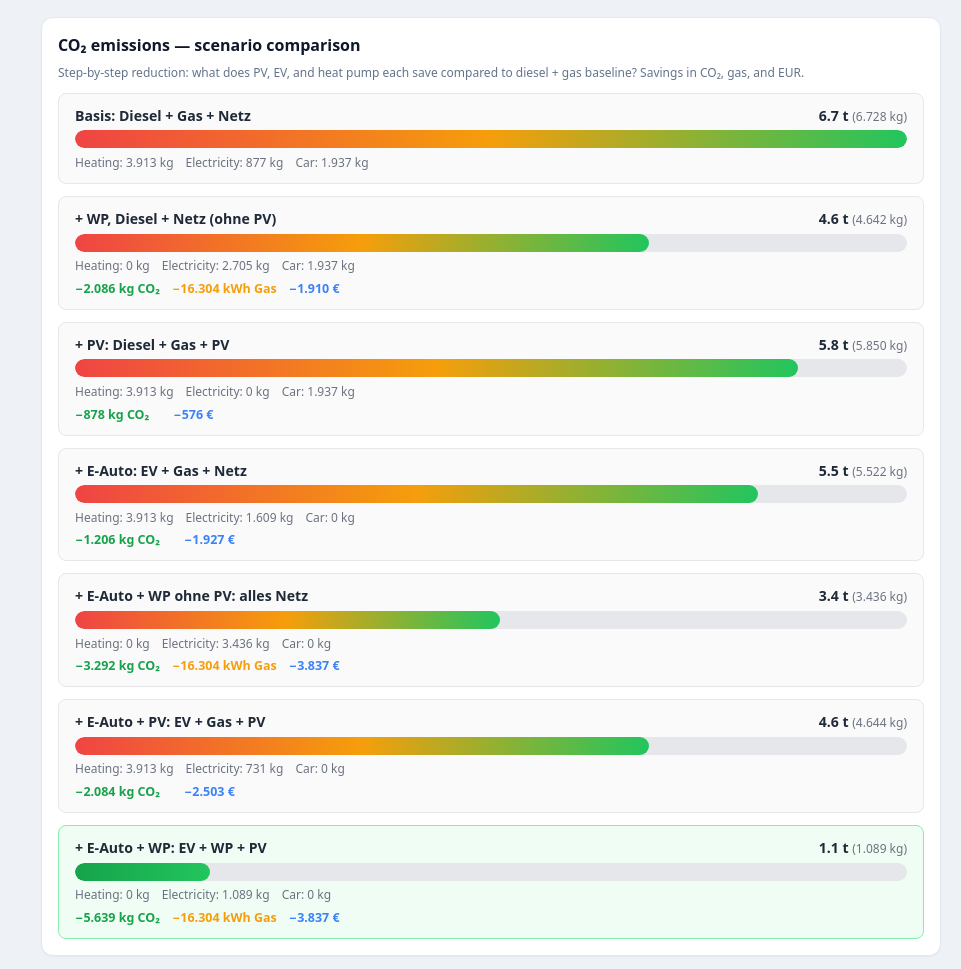
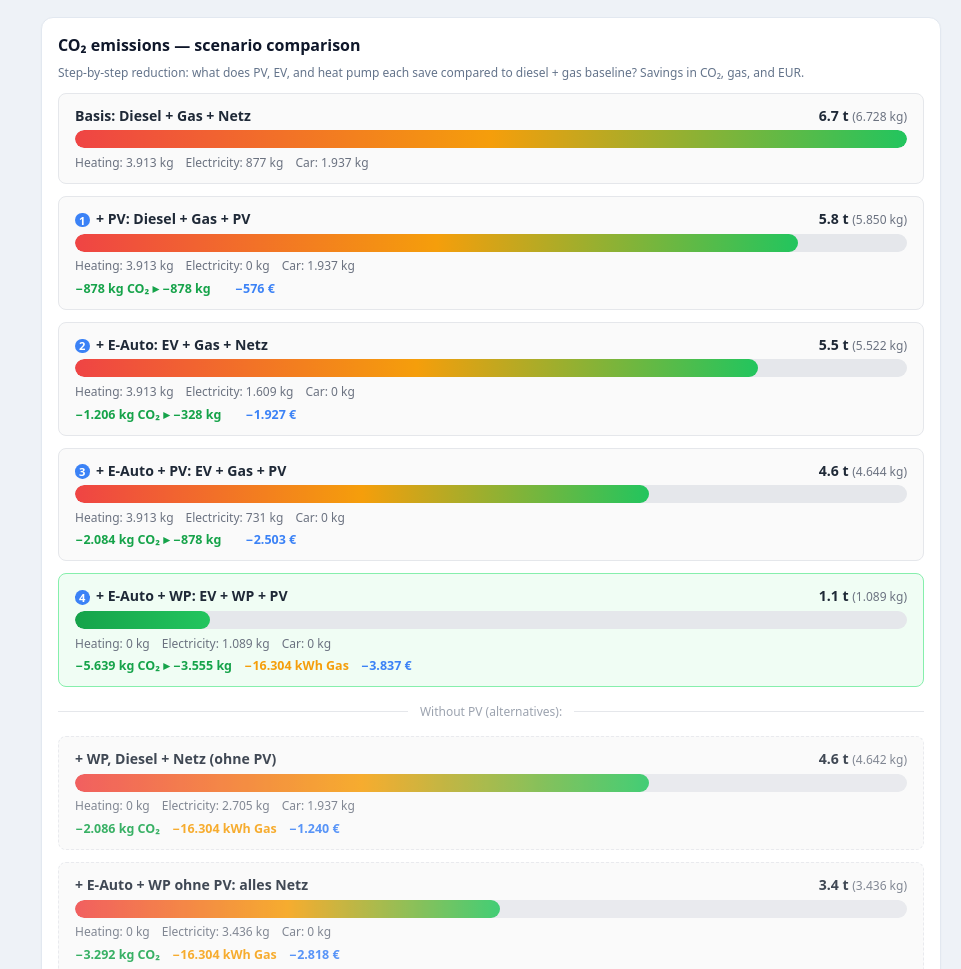
Before and after one commit to jazzmuesli/pvr.jazzmuesli.github.io, a website built with Vite: page index.html in a window 1280 px wide. Shown: the part 6263-7232 px from the top of the page, without its empty margins (319-1280 px from the left). Built offline with nearby package versions, Linux system fonts and the light colour scheme.

Commit message:
fix co2 calculation bugs

```diff
--- a/src/calc/report.ts
+++ b/src/calc/report.ts
@@ -968,12 +968,21 @@ function computeCo2Analysis(
     0,
     0,
   );
-  // Money saved vs. baseline: diesel→EV + gas→heat-pump savings. Note the
-  // heat-pump/EV running costs used here already reflect the current tariff;
-  // without PV they are marginally higher, but the opportunity module's
-  // coverage-adjusted price is the best per-scenario estimate available.
+  // Money saved vs. baseline: diesel→EV + gas→heat-pump savings. Without PV the
+  // HP and EV run 100% on grid electricity at the full tariff, so we must NOT
+  // use the PV-adjusted opportunity costs (which already credit self-consumption).
+  // The EV cost includes maintenance/tax/insurance — only the electricity part changes.
+  const evWpNoPvHpCostEUR = (hpKWh * importCtPerKWh) / 100;
+  const evWpNoPvElectricityCostEUR = evEnabled ? (evKWh * importCtPerKWh) / 100 : 0;
+  // Non-electricity EV cost: maintenance + vehicle tax + insurance (unchanged regardless of PV).
+  const evNonElectricityCostEUR = evEnabled
+    ? (annualKm * p.car.evMaintenanceCtPerKm) / 100 +
+      p.car.evVehicleTaxEUR +
+      p.car.evOtherNebenkostenEUR
+    : 0;
+  const evWpNoPvEvFullCostEUR = evWpNoPvElectricityCostEUR + evNonElectricityCostEUR;
   evWpNoPv.savedEUR = Math.round(
-    (dieselCostEUR - evCostEUR) + (gasHeatCostEUR - hpHeatCostEUR),
+    (dieselCostEUR - evWpNoPvEvFullCostEUR) + (gasHeatCostEUR - evWpNoPvHpCostEUR),
   );
 
   // --- Scenario 7: + WP but diesel car + grid (no PV, no EV) ----------------
@@ -991,7 +1000,9 @@ function computeCo2Analysis(
     0,
   );
   // Money saved vs. baseline: only the gas→heat-pump saving (car unchanged).
-  wpDieselGrid.savedEUR = Math.round(gasHeatCostEUR - hpHeatCostEUR);
+  // Must subtract the HP's grid electricity cost (full tariff, no PV).
+  const wpDieselGridHpCostEUR = (hpKWh * importCtPerKWh) / 100;
+  wpDieselGrid.savedEUR = Math.round(gasHeatCostEUR - wpDieselGridHpCostEUR);
 
   // CO2 savings vs. baseline for every scenario.
   setCo2Saved(baseline, baseline);
--- a/src/i18n/index.ts
+++ b/src/i18n/index.ts
@@ -269,6 +269,7 @@ const de: Messages = {
   "co2.plus_ev_wp": "+ E-Auto + WP: EV + WP + PV",
   "co2.ev_wp_no_pv": "+ E-Auto + WP ohne PV: alles Netz",
   "co2.wp_diesel_grid": "+ WP, Diesel + Netz (ohne PV)",
+  "co2.alternatives_label": "Ohne PV (Alternativen):",
   "co2.heating": "Heizung",
   "co2.electricity": "Strom",
   "co2.car": "Auto",
@@ -1009,6 +1010,7 @@ const en: Messages = {
   "co2.plus_ev_wp": "+ EV + HP: EV + HP + PV",
   "co2.ev_wp_no_pv": "+ EV + HP without PV: all from grid",
   "co2.wp_diesel_grid": "+ HP, diesel + grid (no PV)",
+  "co2.alternatives_label": "Without PV (alternatives):",
   "co2.heating": "Heating",
   "co2.electricity": "Electricity",
   "co2.car": "Car",
--- a/src/main.ts
+++ b/src/main.ts
@@ -253,7 +253,11 @@ function renderCo2(r: SimReport): void {
   co2Title.textContent = t("co2.title");
   co2Hint.textContent = t("co2.hint");
 
-  const scenarios = [c.baseline, c.wpDieselGrid, c.plusPv, c.plusEv, c.evWpNoPv, c.plusEvPv, c.plusEvWp];
+  // Main progression: each step adds one technology layer
+  const mainSteps = [c.baseline, c.plusPv, c.plusEv, c.plusEvPv, c.plusEvWp];
+  // Alternatives: no-PV variants that show electrification without own generation
+  const altSteps = [c.wpDieselGrid, c.evWpNoPv];
+  const scenarios = [...mainSteps, ...altSteps];
   const maxCo2 = Math.max(...scenarios.map((s) => s.co2Kg), 1);
 
   const fmt = (v: number) => v.toLocaleString("de-DE");
@@ -273,11 +277,34 @@ function renderCo2(r: SimReport): void {
     const pct = (s.co2Kg / maxCo2) * 100;
     const isBest = s.co2Kg === Math.min(...scenarios.map((x) => x.co2Kg));
     const isFirst = i === 0;
+    const isMain = i < mainSteps.length;
+    const isAlt = !isMain;
+
+    // Incremental delta vs. previous step in the main progression
+    let deltaLabel = "";
+    if (!isFirst && isMain) {
+      const prev = mainSteps[i - 1];
+      if (prev) {
+        const deltaCo2 = prev.co2Kg - s.co2Kg;
+        if (deltaCo2 > 0) {
+          deltaLabel = ` ▸ −${fmt(deltaCo2)} kg`;
+        }
+      }
+    }
+
+    // Separator before alternative scenarios
+    if (isAlt && i === mainSteps.length) {
+      html += `<div class="co2-step-separator"><span>${t("co2.alternatives_label") || "Ohne PV (Alternativen):"}</span></div>`;
+    }
+
+    const stepNum = isMain && !isFirst ? `<span class="co2-step-num">${i}</span>` : "";
+    const hlClass = isBest ? " co2-step-hl" : "";
+    const altClass = isAlt ? " co2-step-alt" : "";
 
     html += `
-      <div class="co2-step${isBest ? " co2-step-hl" : ""}">
+      <div class="co2-step${hlClass}${altClass}">
         <div class="co2-step-header">
-          <div class="co2-step-label">${s.label}</div>
+          <div class="co2-step-label">${stepNum}${s.label}</div>
           <div class="co2-step-total">
             ${fmtT(s.co2Kg)} t <span class="co2-sub">(${fmt(s.co2Kg)} kg)</span>
           </div>
@@ -292,7 +319,7 @@ function renderCo2(r: SimReport): void {
         </div>
         ${!isFirst ? `
         <div class="co2-saved">
-          <span class="co2-saved-item co2-saved-co2">−${fmt(s.co2SavedKg)} kg CO₂</span>
+          <span class="co2-saved-item co2-saved-co2">−${fmt(s.co2SavedKg)} kg CO₂${deltaLabel}</span>
           <span class="co2-saved-item co2-saved-gas">${s.gasSavedKWh > 0 ? "−" + fmt(s.gasSavedKWh) + " kWh Gas" : ""}</span>
           <span class="co2-saved-item co2-saved-eur">${s.savedEUR > 0 ? "−" + fmtEur(s.savedEUR) : ""}</span>
         </div>` : ""}
--- a/src/styles.css
+++ b/src/styles.css
@@ -444,3 +444,37 @@ body {
   color: #6b7280;
   font-size: 0.75rem;
 }
+.co2-step-separator {
+  display: flex;
+  align-items: center;
+  gap: 0.75rem;
+  margin: 0.25rem 0;
+  font-size: 0.75rem;
+  color: #9ca3af;
+  font-weight: 500;
+}
+.co2-step-separator::before,
+.co2-step-separator::after {
+  content: "";
+  flex: 1;
+  height: 1px;
+  background: #e5e7eb;
+}
+.co2-step-alt {
+  opacity: 0.85;
+  border-style: dashed;
+}
+.co2-step-num {
+  display: inline-flex;
+  align-items: center;
+  justify-content: center;
+  width: 1.3em;
+  height: 1.3em;
+  border-radius: 50%;
+  background: #3b82f6;
+  color: #fff;
+  font-size: 0.7rem;
+  font-weight: 700;
+  margin-right: 0.4rem;
+  vertical-align: middle;
+}
```
Also changed, not shown: tests/report.test.ts (+85 -0 lines).
